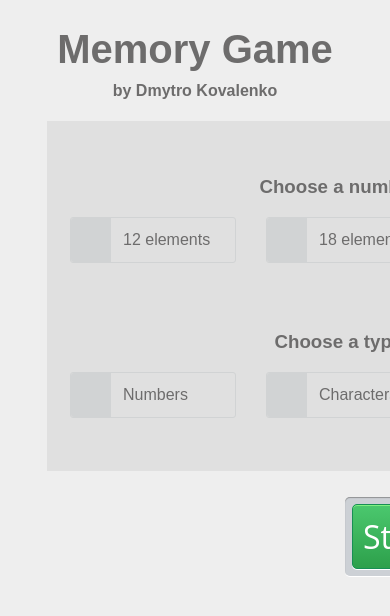
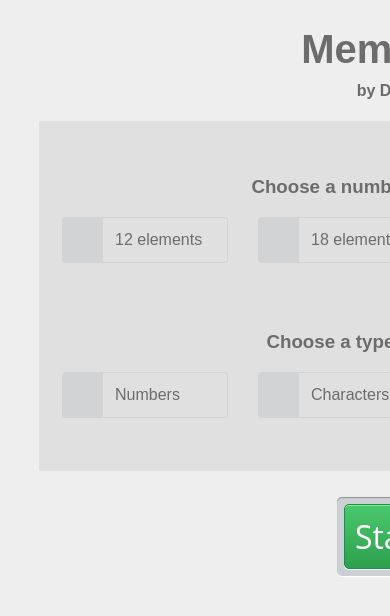
Before and after one commit to KovDimaY/Memory-Game, a plain HTML site: page index.html in a window 390 px wide. Shown: the top 616 px of the page. Drawn offline with Linux system fonts and the light colour scheme.

Commit message:
Improved responsiveness

```diff
--- a/css/styles.css
+++ b/css/styles.css
@@ -1,9 +1,11 @@
 body {
 	font-family: sans-serif;
 	font-weight: normal;
-	margin: 10px;
 	color: #6d6c6c;
 	background-color: #eee;
+	width: 80%;
+  min-width: 800px;
+  margin-left: 10%;
 }
 h1 {
 	font-size: 40px;
@@ -45,9 +47,8 @@ div#memory_board {
 	text-align: center;
 	background: #e0e0e0;
 	height: 350px;
-    width: 80%;
-    min-width: 800px;
-    margin-left: 10%;
+  width: 100%;
+  min-width: 800px;
 }
 #loader {
 	text-align: center;
@@ -65,7 +66,7 @@ div#memory_board {
 	backface-visibility: hidden;
 	transition: transform .5s linear 0s;
 	margin-left: -20px;
-    margin-top: -20px;
+  margin-top: -20px;
 }
 .flip3D > .back{
 	position:absolute;
@@ -73,5 +74,5 @@ div#memory_board {
 	backface-visibility: hidden;
 	transition: transform .5s linear 0s;
 	margin-left: -20px;
-    margin-top: -20px;
+  margin-top: -20px;
 }
--- a/index.html
+++ b/index.html
@@ -66,7 +66,7 @@
 </div>
 
 <div id="loader" style="display: none;">
-	<canvas id="loader-canvas" width="250" height="250" style=""></canvas>
+	<canvas id="loader-canvas" width="250" height="250"></canvas>
 </div>
 
 <div id="memory_board" style="display: none;"></div>
```
